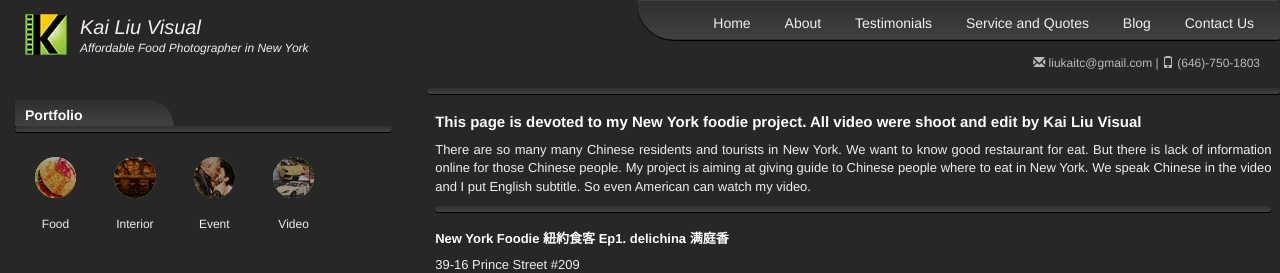
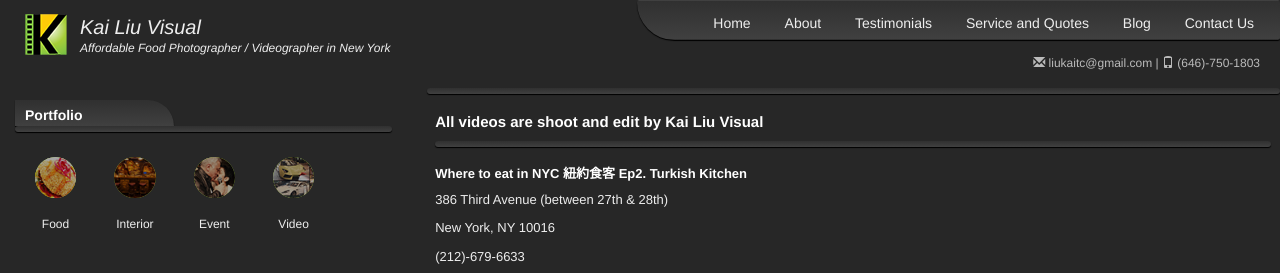
Before and after one commit to glcolin/kailiu, a PHP site: page /kai/video in a window 1280 px wide. Shown: the top 273 px of the page. Run offline with PHP 8.4, Linux system fonts and the light colour scheme.

Commit message:
kai update

```diff
--- a/includes/services.php
+++ b/includes/services.php
@@ -52,7 +52,6 @@
 		<li>Affordable, low cost rate, yet still providing great result.</li>
 		<li>Fast turn around time.</li>
 		<li>Excellent lighting skill and tethered screen for client's real time feedback</li>
-		<li>I prefer per image price policy. Worry-free on your side. You control how much money you want to spend.</li>
 		<li>Reliable, strong working ethic. I believe these characteristics outweigh any sell skill for a business relationship in long term.</li>
 		</p>
 		<p>
@@ -60,7 +59,7 @@
 		</br>
 		Food Photography (retouch and usage fee included)
 		</br>
-		$50-80/image
+		$400-600/half day. $700-900/full day
 		</br>
 		</br>
 		Interior Photography (retouch and usage fee included)
--- a/includes/video.php
+++ b/includes/video.php
@@ -2,24 +2,46 @@
 <div class="tablet-only title highlight">About Kai</div>
 <div class="divider"></div>
 <article class="kai">
-		<h2>This page is devoted to my New York foodie project. All video were shoot and edit by Kai Liu Visual</h2>
-		<p>There are so many many Chinese residents and tourists in New York. We want to know good restaurant for eat. But there is lack of information online for those Chinese people. My project is aiming at giving guide to Chinese people where to eat in New York. We speak Chinese in the video and I put English subtitle. So even American can watch my video.</p>
+		<h2>All videos are shoot and edit by Kai Liu Visual</h2>
+		<p></p>
 
 		<div class="divider"></div>
 
-		<h3>New York Foodie 紐約食客 Ep1. delichina 满庭香</h3>
-		<p>39-16 Prince Street #209</p>
-		<p>Flushing, NY 11354</p>
-		<p>(917)-983-6666</p>
-		<iframe width="100%" height="480" src="https://www.youtube.com/embed/_TZnzyKL8Rk" frameborder="0" allowfullscreen></iframe></p>
 
-		<div class="divider"></div>
-
-		<h3>New York Foodie 紐約食客 Ep2. Turkish Kitchen</h3>
+		<h3>Where to eat in NYC 紐約食客 Ep2. Turkish Kitchen</h3>
 		<p>386 Third Avenue (between 27th & 28th)</p>
 		<p>New York, NY 10016</p>
 		<p>(212)-679-6633</p>
 		<iframe width="100%" height="480" src="https://www.youtube.com/embed/Dmo0kEdg8HQ" frameborder="0" allowfullscreen></iframe></p>
+
+		<div class="divider"></div>
+
+		<h3>Where to eat in NYC 紐約食客 Ep3. Sweet & Vicious</h3>
+		<p>5 Spring St</p>
+		<p>New York, NY 10012</p>
+		<p>(212)-334-7915</p>
+		<iframe width="100%" height="480" src="https://www.youtube.com/embed/gE35R4Owz1g" frameborder="0" allowfullscreen></iframe></p>
+
+		<div class="divider"></div>
+
+		<h3>Kulu Dessert</h3>
+		<p>A concept video to promote Kulu Dessert</p>
+		<iframe src="https://player.vimeo.com/video/116067576" width="100%" height="480" frameborder="0" webkitallowfullscreen mozallowfullscreen allowfullscreen></iframe>
+<p><a href="https://vimeo.com/116067576">Kulu Desserts</a> from <a href="https://vimeo.com/kailiuvisual">kailiuvisual</a> on <a href="https://vimeo.com">Vimeo</a>.</p>
+
+<div class="divider"></div>
+
+		<h3>T-swirl crêpe</h3>
+		<p>A promotional video for T-swirl crêpe</p>
+<iframe src="https://player.vimeo.com/video/116174530" width="100%" height="480" frameborder="0" webkitallowfullscreen mozallowfullscreen allowfullscreen></iframe>
+<p><a href="https://vimeo.com/116174530">T-swirl cr&ecirc;pe</a> from <a href="https://vimeo.com/kailiuvisual">kailiuvisual</a> on <a href="https://vimeo.com">Vimeo</a>.</p>
+
+<div class="divider"></div>
+
+		<h3>Preserve24</h3>
+		<p>A promotional video for Preserve24</p>
+<iframe src="https://player.vimeo.com/video/117686160" width="100%" height="480" frameborder="0" webkitallowfullscreen mozallowfullscreen allowfullscreen></iframe>
+<p><a href="https://vimeo.com/117686160">Preserve24</a> from <a href="https://vimeo.com/kailiuvisual">kailiuvisual</a> on <a href="https://vimeo.com">Vimeo</a>.</p>
 
 
 
--- a/index.php
+++ b/index.php
@@ -10,7 +10,7 @@
 
 	case 'index':
 		//BEGIN:::
-		$title = 'Affordable Food Photographer | New York - Kai Liu Visual';
+		$title = 'Affordable Food Photographer | Videographer | New York - Kai Liu Visual';
 		$description = 'Kai Liu is a New York based photographer and videographer. He specialize in food photography. Food Photographer. Interior Photographer. Videographer.';
 		$keywords = 'food photographer, affordable food photographer, New York food photographer, New York food photography';
 		//:::END
@@ -32,7 +32,7 @@
 	case 'about':
 		//BEGIN:::
 		$title = 'About Kai Liu Visual';
-		$description = 'I am a New York based freelance photographer/videographer. I spealize in food photography. I am also doing video for event, shows, wedding, music video and commercial video.';
+		$description = 'I am a New York based freelance photographer/videographer. I specialize in food photography. I am also doing video for event, shows, wedding, music video and commercial video.';
 		$keywords = 'food photographer, Affordable food photographer';
 		//:::END
 		$parts =array(
@@ -63,7 +63,7 @@
 		//BEGIN:::
 		$title = 'Service of Kai Liu Visual';
 		$description = 'Kai Liu Visual provides high quality food photography service with best price in New York.';
-		$keywords = 'new york food photography, new york affordable food photographer, new york low cost food photographer,';
+		$keywords = 'new york food photography, new york affordable food photographer, new york food photographer,';
 		//:::END
 		$parts =array(
 				'portfolio','services','whatsinkai','clients','social-media','paypal'
@@ -73,7 +73,7 @@
 		//BEGIN:::
 		$title = 'Blog of Kai Liu Visual';
 		$description = '';
-		$keywords = 'new york food photography blog, new york food photographer blog,';
+		$keywords = 'new york food photography blog, food photographer blog,';
 		//:::END
 		$parts =array(
 				'portfolio','blog','whatsinkai','clients','social-media','paypal'
--- a/layout/template.php
+++ b/layout/template.php
@@ -27,7 +27,7 @@
 	<div class="wra home">
 		<aside class="col-md-4 col-sm-12">
 			<a href="/"><header>
-					<p><span>Kai Liu Visual</span><br/>Affordable Food Photographer in New York</p>
+					<p><span>Kai Liu Visual</span><br/>Affordable Food Photographer / Videographer in New York</p>
 			</header></a>
 
 			<!-- Mobile only -->
```
Also changed, not shown: pinterest-bfc88.html (added, +136 -0 lines), 1 other file.
